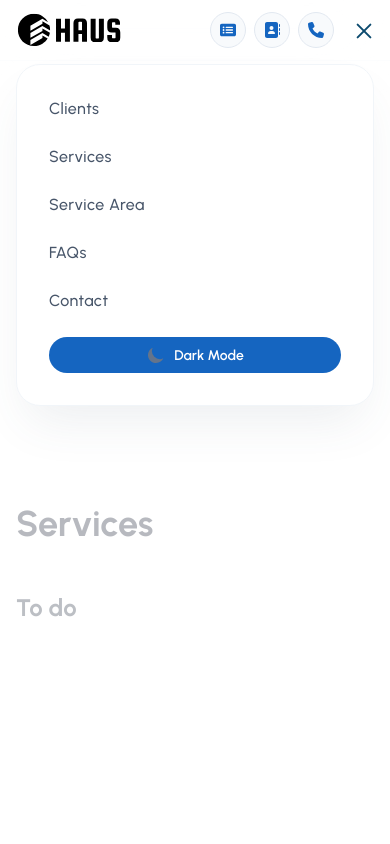
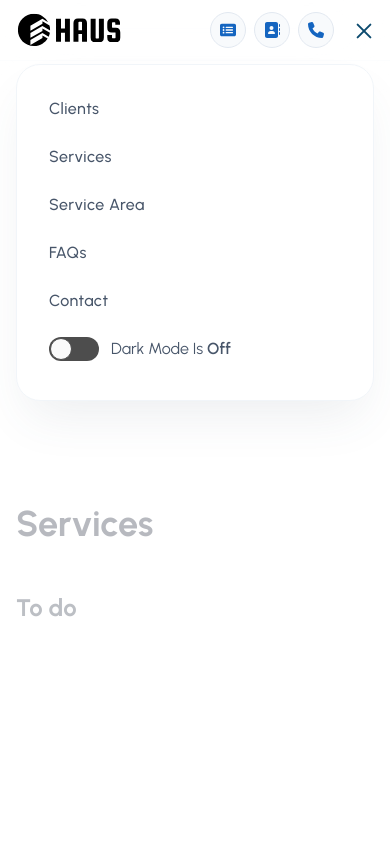
Before and after one commit to ben-v/haus, a React (Vite) app: page / in a window 390 px wide. Both pictures are taken after a click on the button 364 px from the left and 30 px from the top of the page. Shown: the top 844 px of the page. Built offline with nearby package versions, Linux system fonts and the light colour scheme.

Commit message:
Use toggle component to change theme when on small displays

```diff
--- a/package.json
+++ b/package.json
@@ -14,6 +14,7 @@
     "react-dom": "^18.2.0",
     "react-router-dom": "^6.22.3",
     "react-router-hash-link": "^2.4.3",
+    "react-toggle": "^4.1.3",
     "react-tooltip": "^5.26.3"
   },
   "devDependencies": {
@@ -22,6 +23,7 @@
     "@types/react-dom": "^18.2.22",
     "@types/react-router-hash-link": "^2.4.9",
     "@types/react-scroll": "^1.8.10",
+    "@types/react-toggle": "^4.0.5",
     "@typescript-eslint/eslint-plugin": "^7.2.0",
     "@typescript-eslint/parser": "^7.2.0",
     "@vitejs/plugin-react": "^4.2.1",
--- a/src/components/layouts/Header.tsx
+++ b/src/components/layouts/Header.tsx
@@ -16,6 +16,9 @@ import SvgSun from '../images/SvgSun';
 import SvgLogo from '../images/SvgLogo';
 
 import { Tooltip } from 'react-tooltip';
+
+import Toggle from 'react-toggle';
+import "react-toggle/style.css" // for ES6 modules
 
 const fullConfig = resolveConfig(tailwindConfig)
 
@@ -121,16 +124,14 @@ const Header = () => {
                     <SvgMoon fill="currentColor" className="transistion relative m-auto h-5 w-5 fill-gray-500 duration-300 group-hover:-rotate-90 group-hover:fill-blue-900 dark:hidden" />
                   </button>
               </div>
-              <div className="mt-6 w-full space-y-2 border-primary/10 dark:border-gray-700 sm:flex-row lg:hidden inline-flex items-center justify-left">
-                <HashLink to="/request/#" smooth onClick={toggleThemeCloseMenu} data-tooltip-id="new-client-tooltip" className="relative ml-auto flex h-9 w-full items-center justify-center before:absolute before:inset-0 before:rounded-full before:bg-primary before:transition-transform before:duration-300 hover:before:scale-105 active:duration-75 active:before:scale-95 dark:before:border-gray-700 dark:before:bg-primaryLight sm:px-4 lg:before:border lg:before:border-gray-200 lg:before:bg-gray-100 lg:dark:before:bg-gray-800">
-                  <div className="pr-2">
-                      <SvgSun fill="currentColor" className="transistion relative m-auto hidden h-5 w-5 fill-gray-500 duration-300 group-hover:rotate-180 group-hover:fill-yellow-400 dark:block dark:fill-gray-300" />
-                      <SvgMoon fill="currentColor" className="transistion relative m-auto h-5 w-5 fill-gray-500 duration-300 group-hover:-rotate-90 group-hover:fill-blue-900 dark:hidden" />
-                    </div>
-                    <div>
-                      <span className="relative text-sm font-semibold text-white dark:text-gray-900 lg:text-primary lg:dark:text-white whitespace-nowrap">{theme === THEMES.DARK ? "Light" : "Dark"} Mode</span>
-                    </div>
-                  </HashLink>
+              <div className="mt-6 w-full border-primary/10 dark:border-gray-700 sm:flex-row lg:hidden inline-flex items-center justify-left">
+              <Toggle
+                id='theme-switcher-small-displays'
+                defaultChecked={theme === THEMES.DARK}
+                checked={theme === THEMES.DARK}
+                icons={false}
+                onChange={toggleThemeCloseMenu} />
+                <div className="text-gray-600 dark:text-gray-300 ml-3 w-full" onClick={toggleThemeCloseMenu}>Dark Mode Is <span className="font-semibold">{theme === THEMES.DARK ? "On" : "Off" }</span></div>
               </div>
             </div>
 
```
Also changed, not shown: 1 other file (tests, documents, lock files or other folders).
